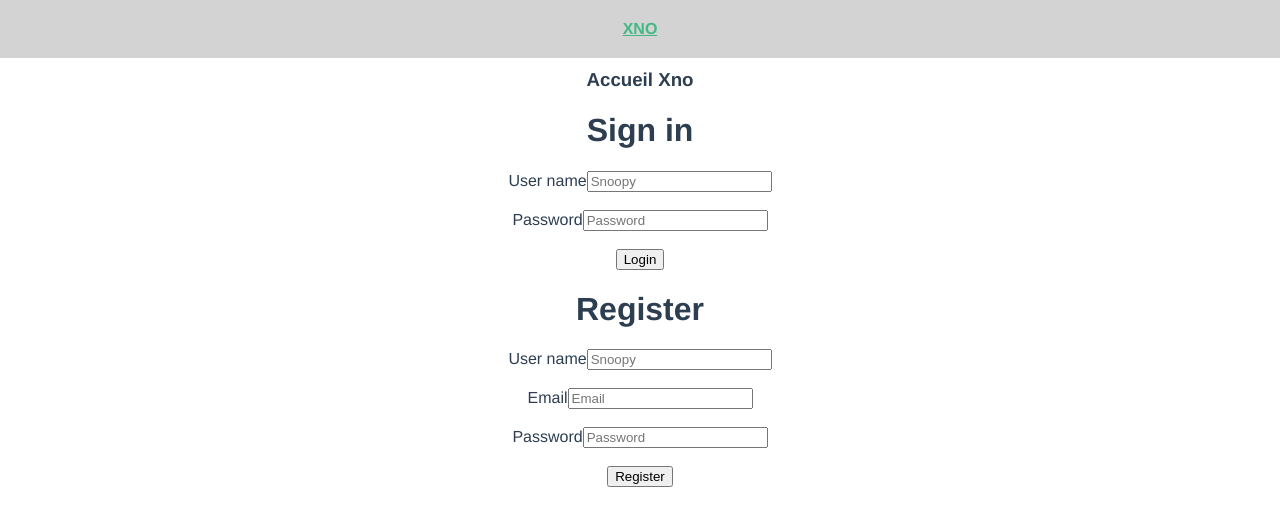
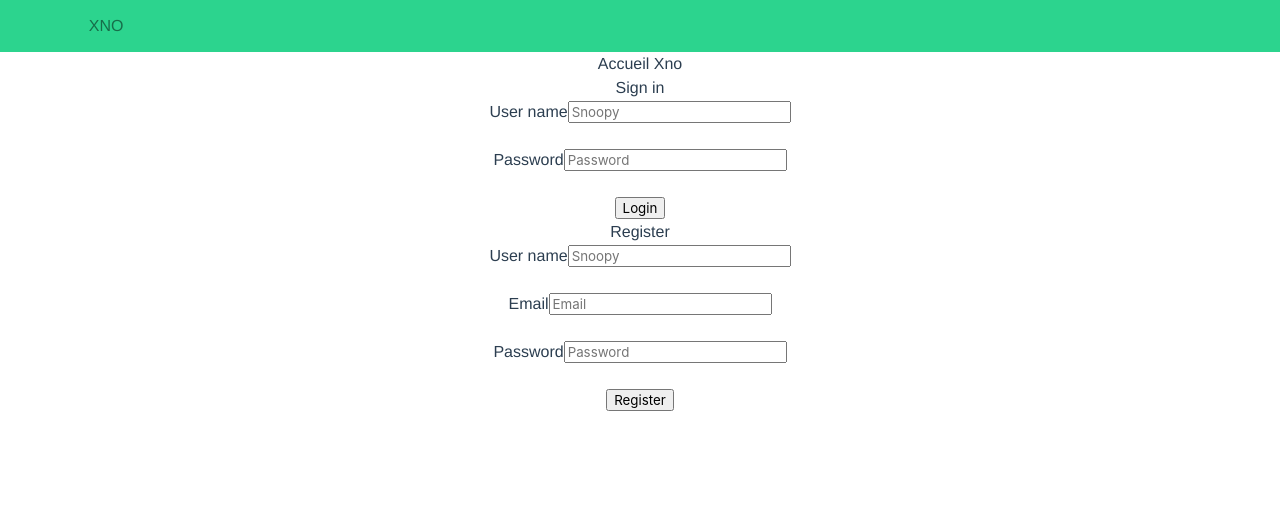
Before and after one commit to devgdorian/xno, a Vue app in the folder front/: page / in a window 1280 px wide. Shown: the top 526 px of the page. Built offline with nearby package versions, Linux system fonts and the light colour scheme.

Commit message:
bulma & saas

```diff
--- a/front/public/index.html
+++ b/front/public/index.html
@@ -4,6 +4,7 @@
     <meta charset="utf-8">
     <meta http-equiv="X-UA-Compatible" content="IE=edge">
     <meta name="viewport" content="width=device-width,initial-scale=1.0">
+    <link rel="stylesheet" href="css/main.css">
     <link rel="icon" href="<%= BASE_URL %>favicon.ico">
     <title><%= htmlWebpackPlugin.options.title %></title>
   </head>
@@ -12,6 +13,5 @@
       <strong>We're sorry but <%= htmlWebpackPlugin.options.title %> doesn't work properly without JavaScript enabled. Please enable it to continue.</strong>
     </noscript>
     <div id="app"></div>
-    <!-- built files will be auto injected -->
   </body>
 </html>
--- /dev/null
+++ b/front/src/assets/main.scss
@@ -0,0 +1,22 @@
+$primary: rgb(44, 212, 142);
+
+.navbar-brand {
+    padding-left: 6%;
+}
+
+.navbar-menu {
+    padding-right: 4%;
+}
+
+#status {
+    font-style: italic;
+}
+
+#app a {
+    &:hover {
+        color: rgb(104, 255, 192);
+    }
+    color: rgb(23, 110, 74);
+}
+
+@import "../../node_modules/bulma/bulma.sass";
--- a/front/src/components/Navbar.vue
+++ b/front/src/components/Navbar.vue
@@ -1,17 +1,34 @@
 <template>
-  <div id="nav">
-    <span id="logo">
-      <router-link to="/">XNO</router-link>
-    </span>
-    <span id="action-bar" v-if="isLoggedIn">
-      <a @click="account">Account</a>
-      |
-      <a @click="logout">Logout</a>
-    </span>
-    <span id="status">
-      {{ status }}
-    </span>
-  </div>
+  <nav class="navbar is-primary" role="navigation" aria-label="main navigation">
+    <div class="navbar-brand">
+      <router-link to="/" class="navbar-item">
+        <!-- <img src="https://bulma.io/images/bulma-logo.png" width="112" height="28"> -->
+        XNO
+      </router-link>
+
+      <a role="button" class="navbar-burger" aria-label="menu" aria-expanded="false" data-target="navbar">
+        <span aria-hidden="true"></span>
+        <span aria-hidden="true"></span>
+        <span aria-hidden="true"></span>
+      </a>
+    </div>
+
+    <div id="navbar" class="navbar-menu">
+      <div class="navbar-start">
+        <div class="navbar-item" id="status">
+          {{ status }}
+        </div>
+      </div>
+      <div class="navbar-end">
+        <div class="navbar-item" v-if="isLoggedIn">
+            <a @click="account">Account</a>
+        </div>
+        <div class="navbar-item" v-if="isLoggedIn">
+            <a @click="logout">Log out</a>
+        </div>
+      </div>
+    </div>
+  </nav>
 </template>
 
 <script>
@@ -37,38 +54,3 @@ export default {
   },
 };
 </script>
-
-<style>
-#nav {
-  margin: -8px;
-  padding: 20px;
-  background-color: lightgrey;
-}
-#nav a {
-  font-weight: bold;
-  color: #2c3e50;
-}
-a:hover {
-  cursor: pointer;
-}
-#nav a.router-link-exact-active {
-  color: #42b983;
-}
-
-#logo {
-  padding-left: 5%;
-  text-align:left;
-}
-
-#action-bar {
-  padding-right: 5%;
-  text-align: right;
-}
-
-#status {
-  padding-right: 5%;
-  text-align: right;
-  font-style: italic;
-  font-size: 90%;
-}
-</style>
```
Also changed, not shown: front/package.json (+8 -2 lines), 2 other files (tests, documents, lock files or other folders).
